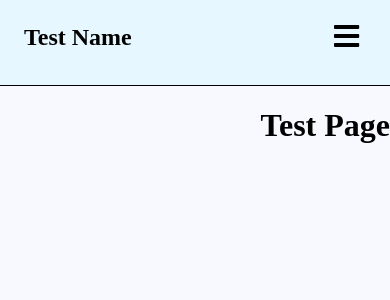
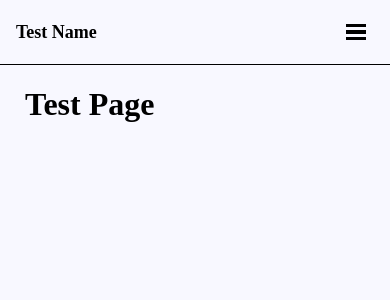
Before and after one commit to sungary/sungary.github.io, a React (Create React App) app: page /PageTest in a window 390 px wide. Shown: the top 300 px of the page. Built offline with nearby package versions, Linux system fonts and the light colour scheme.

Commit message:
added hamburger menu

```diff
--- a/package.json
+++ b/package.json
@@ -7,6 +7,7 @@
     "@testing-library/react": "^13.4.0",
     "@testing-library/user-event": "^13.5.0",
     "react": "^18.2.0",
+    "react-burger-menu": "^3.0.8",
     "react-dom": "^18.2.0",
     "react-icons": "^4.6.0",
     "react-router-dom": "^6.4.3",
--- a/public/index.html
+++ b/public/index.html
@@ -9,7 +9,8 @@
       name="description"
       content="Web site created using create-react-app"
     />
-    <title>Gary Sun</title>
+    <meta name="viewport" content="width=device-width, initial-scale=1.0, shrink-to-fit=no">
+    <title>Home | Gary Sun</title>
   </head>
   <body>
     <noscript>You need to enable JavaScript to run this app.</noscript>
--- a/src/App.css
+++ b/src/App.css
@@ -1,4 +1,4 @@
 body {
   margin: 0;
-  background-color:ghostwhite;
+  background-color:#f8f8ff;
 }
--- a/src/components/Navbar/NavbarElements.js
+++ b/src/components/Navbar/NavbarElements.js
@@ -3,9 +3,9 @@ import styled from 'styled-components';
 import { FaBars } from 'react-icons/fa';
 
 export const Nav = styled.nav`
-  background: #e6f7ff;
+  background: #f8f8ff;
   width: 100%;
-  height: 85px;
+  height: 4rem;
   display: flex;
   justify-content: space-between;
   border-bottom: 1px solid black;
@@ -14,10 +14,12 @@ export const Nav = styled.nav`
 export const NavLink = styled(Link)`
   color: #808080;
   display: flex;
-  align-items: center;
+  align-contents: center;
   text-decoration: none;
-  padding: 1rem;
-  cursor: pointer;
+  padding-left: 1rem;
+  padding-right: 1rem;
+  padding-top: .25rem;
+  padding-bottom: .25rem;
   &.active {
     color: #000000;
   }
@@ -26,8 +28,7 @@ export const NavLink = styled(Link)`
   @media screen and (max-width: 720px) {
     display: none;
   }
-  border: 1px solid black;
-  justify-content: space-between;
+
 `;
 
 export const Bars = styled(FaBars)`
@@ -36,10 +37,9 @@ export const Bars = styled(FaBars)`
   @media screen and (max-width: 720px) {
     display: block;
     position: absolute;
-    top: 0;
-    right: 0;
-    transform: translate(-100%, 75%);
-    font-size: 1.8rem;
+    top: 1.25rem;
+    right: 1.25rem;
+    font-size: x-large;
     cursor: pointer;
   }
 `;
@@ -48,8 +48,8 @@ export const NavMenu = styled.div`
   display: flex;
   align-items: center;
   position: absolute;
-  top: 1.5rem;
+  white-space: nowrap;
+  padding-top: 1.1rem;
+  padding-bottom: 1rem;
   right: 5rem;
-  margin-right: -24px;
-  white-space: nowrap;
 `;
--- /dev/null
+++ b/src/components/Navbar/Sidebar.css
@@ -0,0 +1,86 @@
+/* Position and sizing of burger button */
+.bm-burger-button {
+    display: block;
+    position: fixed;
+    width: 1.25rem;
+    height: 1rem;
+    right: 1.5rem;
+    top: 1.5rem;
+    color: black;
+}
+
+/* Color/shape of burger icon bars */
+.bm-burger-bars {
+    background: black;
+}
+
+/* Color/shape of burger icon bars on hover*/
+.bm-burger-bars-hover {
+    background: black;
+}
+
+/* Position and sizing of clickable cross button */
+.bm-cross-button {
+    height: 1rem;
+    width: 1rem;
+}
+
+/* Color/shape of close button cross */
+.bm-cross {
+    background: black;
+}
+
+/*
+Sidebar wrapper styles
+Note: Beware of modifying this element as it can break the animations - you should not need to touch it in most cases
+*/
+.bm-menu-wrap {
+    position: fixed;
+    height: 100%;
+    overflow: auto;
+}
+
+/* General sidebar styles */
+.bm-menu {
+    background: #f8f8ff;
+    padding: 2rem;
+    font-size: large;
+    overflow: visible !important;
+}
+
+/* Morph shape necessary with bubble or elastic */
+.bm-morph-shape {
+    fill: #adadad;
+}
+
+/* Wrapper for item list */
+.bm-item-list {
+    color: #f8f8ff;
+    padding: 1rem;
+}
+
+/* Individual item */
+.bm-item {
+    display: inline-block;
+    color: #f8f8ff;
+    margin-bottom: 1rem;
+    text-align: left;
+    text-decoration: none;
+    transition: color 0.2s;
+}
+
+/* Styling of overlay */
+.bm-overlay {
+    background: #f8f8ff;
+}
+
+.bm-item:hover {
+    color: #ffffff;
+}
+
+/* Hides the Hamburger Menu when screen is bigger */
+@media screen and (min-width: 720px) {
+    .bm-burger-button {
+        display: none;
+    }
+}
--- /dev/null
+++ b/src/components/Navbar/Sidebar.js
@@ -0,0 +1,22 @@
+import React from 'react';
+import {NavLink} from './NavbarElements';
+import { slide as Menu } from 'react-burger-menu';
+import "./Sidebar.css";
+
+const Sidebar = () => {
+    return (
+      <Menu right>
+        <NavLink to='/' >
+          Home
+        </NavLink>
+        <NavLink to='/PageTest' >
+          PageTest
+        </NavLink>
+        <NavLink as="a" href="https://github.com/sungary" rel="noreferrer" target="_blank">
+          GitHub
+        </NavLink>
+      </Menu>
+    );
+  };
+
+  export default Sidebar;
--- a/src/components/Navbar/index.css
+++ b/src/components/Navbar/index.css
@@ -2,11 +2,12 @@
     color:black;
     display: flex;
     text-decoration: none;
-    padding-left: 25px;
-    padding-right: 25px;
+    padding-left: 1rem;
+    padding-right: 1rem;
+    padding-top: 1rem;
+    padding-bottom: 1rem;
+    align-self: center;
     font-weight: bold;
-    font-size: x-large;
-    position: absolute;
-    align-items: center;
-    padding: 1.5rem;
+    font-size: large;
+    cursor: default;
 }
--- a/src/components/Navbar/index.js
+++ b/src/components/Navbar/index.js
@@ -1,17 +1,16 @@
 import React from 'react';
-import {Nav, NavLink, Bars, NavMenu} from './NavbarElements';
+import {Nav, NavLink, NavMenu} from './NavbarElements';
 import "./index.css";
+import Sidebar from './Sidebar';
 
 const Navbar = () => {
     return (
         <>
+            <Sidebar pageWrapId={'page-wrap'} outerContainerId={'outer-container'} />
             <Nav>
                 <div className="myname">
                     Test Name
                 </div>
-
-                <Bars>
-                </Bars>
 
                 <NavMenu>
                     <NavLink to='/' >
--- a/src/pages/PageTest.js
+++ b/src/pages/PageTest.js
@@ -1,15 +1,9 @@
 import React from 'react';
+import "./pages.css";
 
 const PageTest = () => {
     return (
-        <div
-            style={{
-                display: 'flex',
-                justifyContent: 'Right',
-                alignItems: 'Right',
-                height: '100vh'
-            }}
-            >
+        <div className="header">
             <h1>Test Page</h1>
         </div>
     );
```
Also changed, not shown: 1 other file (tests, documents, lock files or other folders).
